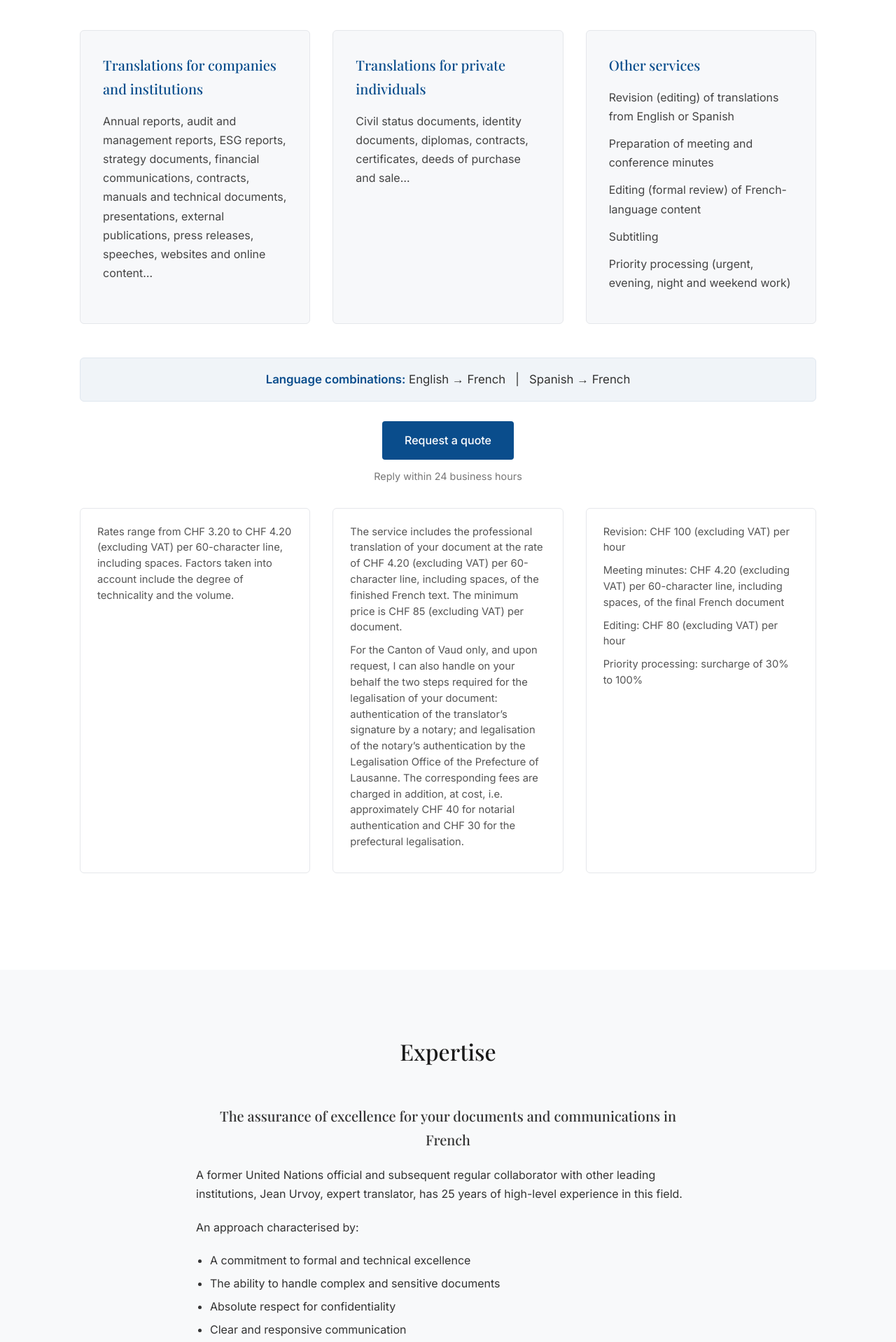
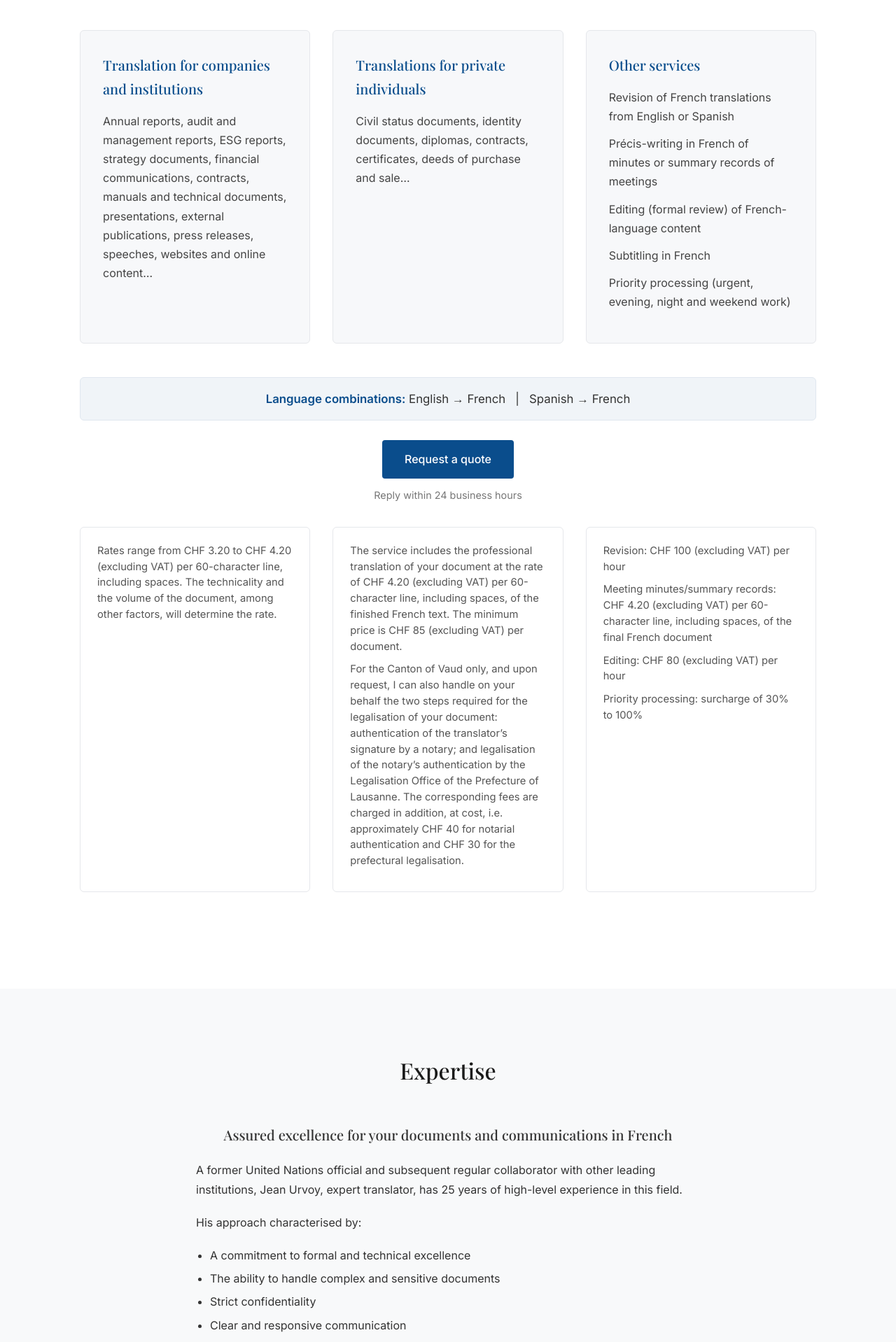
Before and after one commit to goelette1012/urvoy-traduction-translation, a plain HTML site: page index-en.html in a window 1280 px wide. Shown: the part 580-2498 px from the top of the page at 70% size. Drawn offline with nearby package versions, Linux system fonts and the light colour scheme.

Commit message:
Add files via upload

```diff
--- a/index-en.html
+++ b/index-en.html
@@ -44,7 +44,7 @@
 
             <div class="services-grid">
                 <div class="service-card">
-                    <h3>Translations for companies and institutions</h3>
+                    <h3>Translation for companies and institutions</h3>
                     <p>
                         Annual reports, audit and management reports, ESG reports, strategy documents, financial communications, contracts, manuals and technical documents, presentations, external publications, press releases, speeches, websites and online content…
                     </p>
@@ -59,10 +59,10 @@
 
                 <div class="service-card">
                     <h3>Other services</h3>
-                    <p>Revision (editing) of translations from English or Spanish</p>
-                    <p>Preparation of meeting and conference minutes</p>
+                    <p>Revision of French translations from English or Spanish</p>
+                    <p>Précis-writing in French of minutes or summary records of meetings </p>
                     <p>Editing (formal review) of French-language content</p>
-                    <p>Subtitling</p>
+                    <p>Subtitling in French</p>
                     <p>Priority processing (urgent, evening, night and weekend work)</p>
                 </div>
             </div>
@@ -84,7 +84,7 @@
             <!-- Rates -->
             <div class="services-grid tarifs-row">
                 <div class="tarif-card">
-                    <p>Rates range from CHF 3.20 to CHF 4.20 (excluding VAT) per 60-character line, including spaces. Factors taken into account include the degree of technicality and the volume.</p>
+                    <p>Rates range from CHF 3.20 to CHF 4.20 (excluding VAT) per 60-character line, including spaces. The technicality and the volume of the document, among other factors, will determine the rate.</p>
                 </div>
 
                 <div class="tarif-card">
@@ -98,7 +98,7 @@
 
                 <div class="tarif-card">
                     <p>Revision: CHF 100 (excluding VAT) per hour</p>
-                    <p>Meeting minutes: CHF 4.20 (excluding VAT) per 60-character line, including spaces, of the final French document</p>
+                    <p>Meeting minutes/summary records: CHF 4.20 (excluding VAT) per 60-character line, including spaces, of the final French document</p>
                     <p>Editing: CHF 80 (excluding VAT) per hour</p>
                     <p>Priority processing: surcharge of 30% to 100%</p>
                 </div>
@@ -112,16 +112,16 @@
             <h2>Expertise</h2>
             <div class="about-content">
                 <p class="about-intro">
-                    The assurance of excellence for your documents and communications in French
+                    Assured excellence for your documents and communications in French
                 </p>
                 <p>
                     A former United Nations official and subsequent regular collaborator with other leading institutions, Jean Urvoy, expert translator, has 25 years of high-level experience in this field.
                 </p>
-                <p>An approach characterised by:</p>
+                <p>His approach characterised by:</p>
                 <ul>
                     <li>A commitment to formal and technical excellence</li>
                     <li>The ability to handle complex and sensitive documents</li>
-                    <li>Absolute respect for confidentiality</li>
+                    <li>Strict confidentiality</li>
                     <li>Clear and responsive communication</li>
                 </ul>
             </div>
@@ -132,9 +132,9 @@
     <section id="contact" class="section">
         <div class="container">
             <h2>Contact</h2>
-            <p class="contact-intro">Do you have a project? Write to me specifying the nature of the document or work, the number of characters (including spaces) and the deadline. Reply within 24 business hours.</p>
+            <p class="contact-intro">Do you have a project? Write to me specifying the nature of the document or work, the number of characters (including spaces) and the deadline. I will reply within 24 business hours.</p>
 
-            <form class="contact-form" action="mailto:jean.urvoy.traduction@gmail.com" method="post" enctype="text/plain">
+            <form class="contact-form" action="mailto:contact@urvoy-traduction.ch" method="post" enctype="text/plain">
                 <div class="form-group">
                     <label for="name">Name</label>
                     <input type="text" id="name" name="name" required>
@@ -152,7 +152,7 @@
 
             <p class="contact-note">
                 Prefer to write directly?<br>
-                <a href="mailto:jean.urvoy.traduction@gmail.com">jean.urvoy.traduction@gmail.com</a>
+                <a href="mailto:contact@urvoy-traduction.ch">contact@urvoy-traduction.ch</a>
             </p>
         </div>
     </section>
```
Also changed, not shown: index.html (+2 -2 lines).
